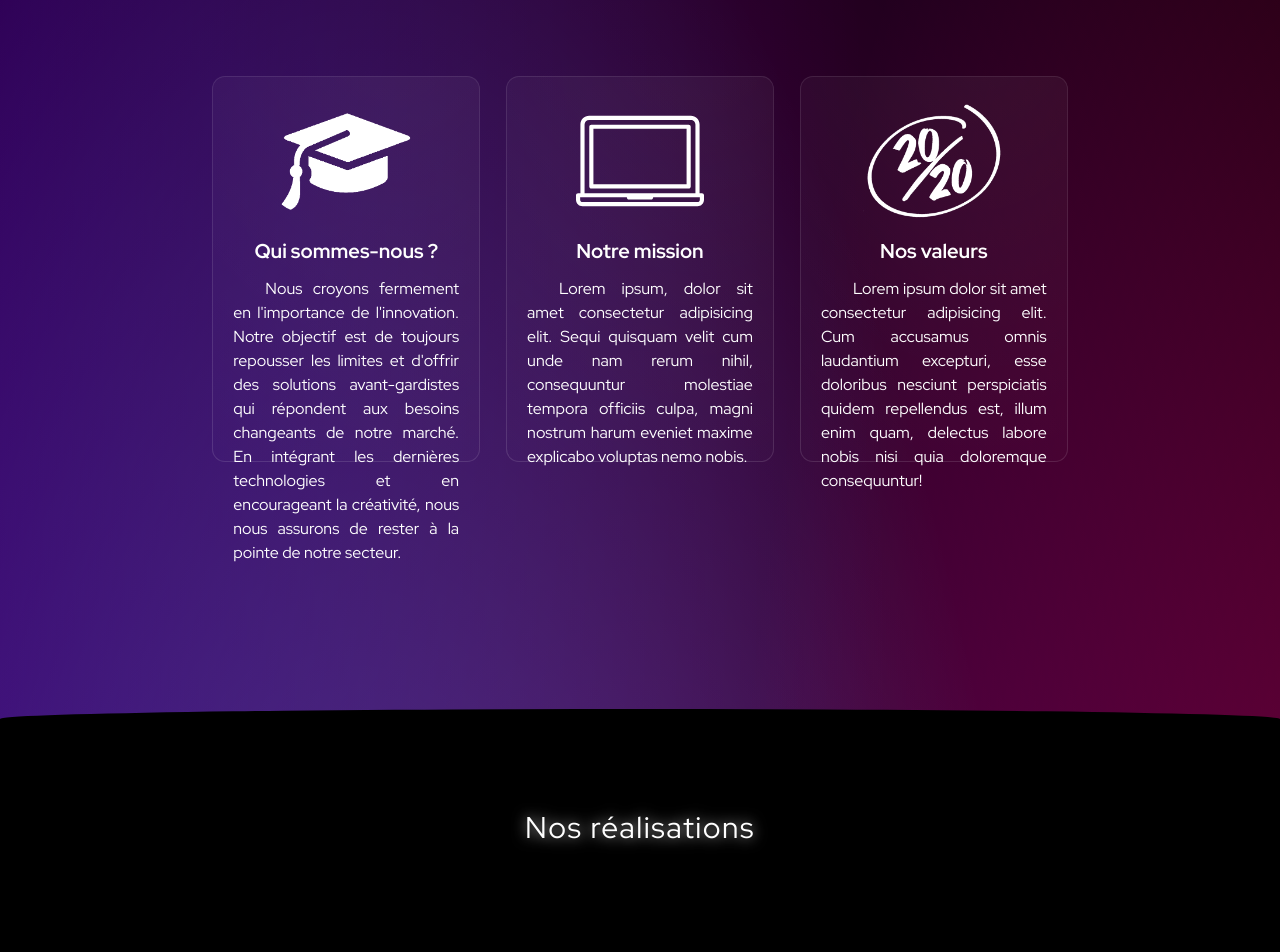
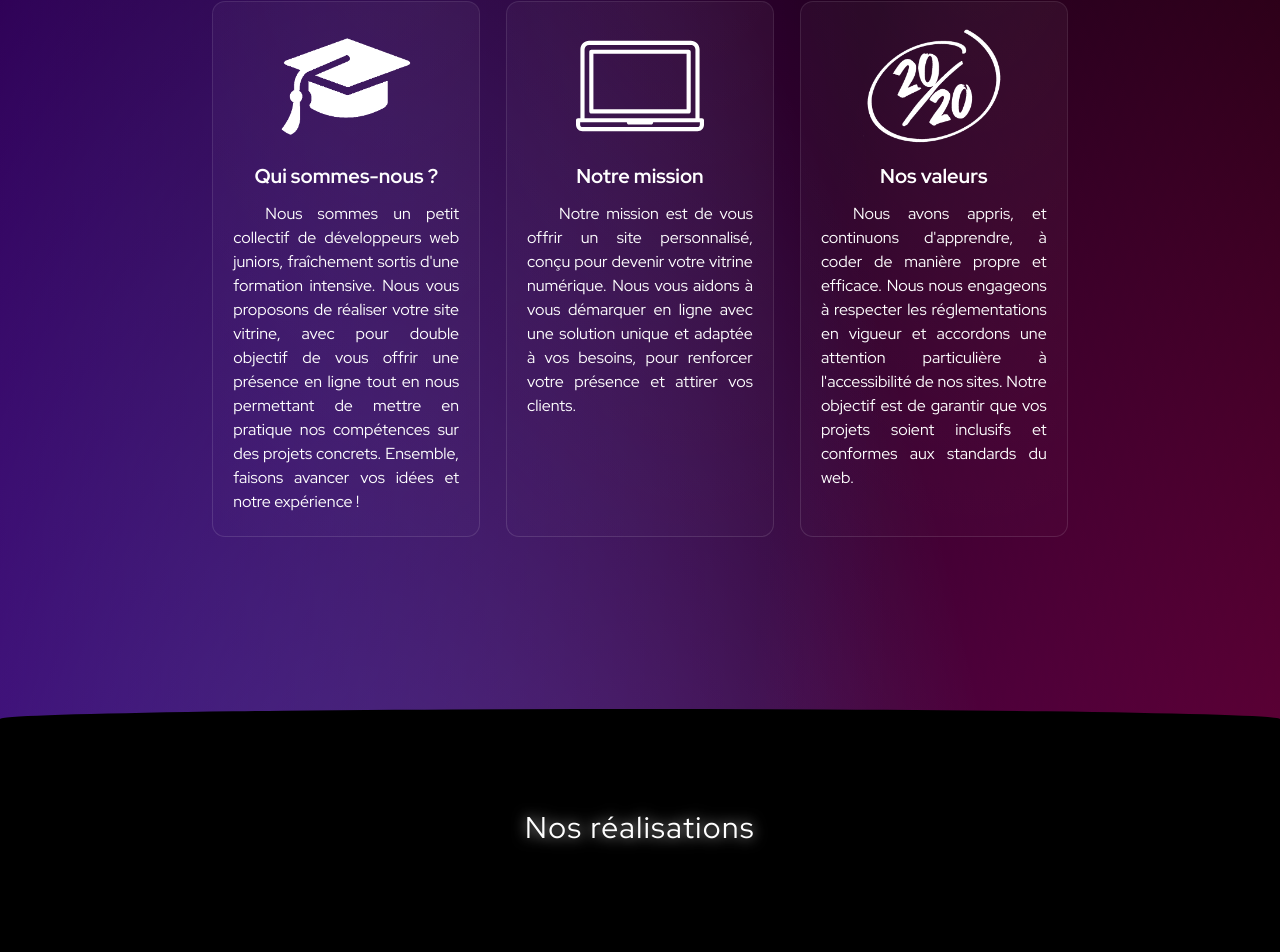
Before and after one commit to Sylvainlfe/Les-dev-junior, a React (Vite) app: page / in a window 1280 px wide. Shown: the part 931-1883 px from the top of the page. Built offline with nearby package versions, Linux system fonts and the light colour scheme.

Commit message:
modify texte info section

```diff
--- a/src/components/InfoSection.jsx
+++ b/src/components/InfoSection.jsx
@@ -6,7 +6,7 @@ export default function InfoSection() {
   const [isExpanded3, setIsExpanded3] = useState(false);
 
   return (
-    <section className="flex flex-col lg:flex-row w-80 lg:w-2/3 lg:h-screen m-auto mb-10 lg:items-center gap-7 [&>article]:lg:w-1/3 [&>article]:lg:h-96 [&>article]:p-5 [&>article]:bg-cardTransparent [&>article]:shadow-contactShadow [&>article]:rounded-xl [&>article>img]:h-32 [&>article>img]:m-auto [&>article>h2]:text-xl [&>article>h2]:font-bold [&>article>h2]:text-center [&>article>h2]:py-3 [&>article>p]:text-justify [&>article>p]:indent-8 [&>article>button]:lg:hidden [&>article>button]:underline [&>article>button]:mt-4">
+    <section className="flex flex-col lg:flex-row w-80 lg:w-2/3 lg:h-screen m-auto mb-10 lg:items-center gap-7 [&>article]:lg:w-1/3 [&>article]:lg:h-2/3 [&>article]:p-5 [&>article]:bg-cardTransparent [&>article]:shadow-contactShadow [&>article]:rounded-xl [&>article>img]:h-32 [&>article>img]:m-auto [&>article>h2]:text-xl [&>article>h2]:font-bold [&>article>h2]:text-center [&>article>h2]:py-3 [&>article>p]:text-justify [&>article>p]:indent-8 [&>article>button]:lg:hidden [&>article>button]:underline [&>article>button]:mt-4">
       <article>
         <img
           src="src/assets/images/bachelor-cap.png"
@@ -22,11 +22,12 @@ export default function InfoSection() {
               : "max-h-[100px] lg:max-h-full overflow-hidden"
           } transition-all duration-300 lg:max-h-full lg:overflow-visible`}
         >
-          Nous croyons fermement en l'importance de l'innovation. Notre objectif
-          est de toujours repousser les limites et d'offrir des solutions
-          avant-gardistes qui répondent aux besoins changeants de notre marché.
-          En intégrant les dernières technologies et en encourageant la
-          créativité, nous nous assurons de rester à la pointe de notre secteur.
+          Nous sommes un petit collectif de développeurs web juniors,
+          fraîchement sortis d'une formation intensive. Nous vous proposons de
+          réaliser votre site vitrine, avec pour double objectif de vous offrir
+          une présence en ligne tout en nous permettant de mettre en pratique
+          nos compétences sur des projets concrets. Ensemble, faisons avancer
+          vos idées et notre expérience !
         </p>
         <button onClick={() => setIsExpanded1(!isExpanded1)}>
           {isExpanded1 ? "Voir moins ▲" : "Voir plus ▼"}
@@ -42,10 +43,10 @@ export default function InfoSection() {
               : "max-h-[100px] lg:max-h-full overflow-hidden"
           } transition-all duration-300 lg:max-h-full lg:overflow-visible`}
         >
-          Lorem ipsum, dolor sit amet consectetur adipisicing elit. Sequi
-          quisquam velit cum unde nam rerum nihil, consequuntur molestiae
-          tempora officiis culpa, magni nostrum harum eveniet maxime explicabo
-          voluptas nemo nobis.
+          Notre mission est de vous offrir un site personnalisé, conçu pour
+          devenir votre vitrine numérique. Nous vous aidons à vous démarquer en
+          ligne avec une solution unique et adaptée à vos besoins, pour
+          renforcer votre présence et attirer vos clients.
         </p>
         <button onClick={() => setIsExpanded2(!isExpanded2)}>
           {isExpanded2 ? "Voir moins ▲" : "Voir plus ▼"}
@@ -62,10 +63,11 @@ export default function InfoSection() {
               : "max-h-[100px] lg:max-h-full overflow-hidden"
           } transition-all duration-300 lg:max-h-full lg:overflow-visible`}
         >
-          Lorem ipsum dolor sit amet consectetur adipisicing elit. Cum accusamus
-          omnis laudantium excepturi, esse doloribus nesciunt perspiciatis
-          quidem repellendus est, illum enim quam, delectus labore nobis nisi
-          quia doloremque consequuntur!
+          Nous avons appris, et continuons d'apprendre, à coder de manière
+          propre et efficace. Nous nous engageons à respecter les
+          réglementations en vigueur et accordons une attention particulière à
+          l'accessibilité de nos sites. Notre objectif est de garantir que vos
+          projets soient inclusifs et conformes aux standards du web.
         </p>
         <button onClick={() => setIsExpanded3(!isExpanded3)}>
           {isExpanded3 ? "Voir moins ▲" : "Voir plus ▼"}
```
Lines whose indentation alone changed are shown as unchanged.
